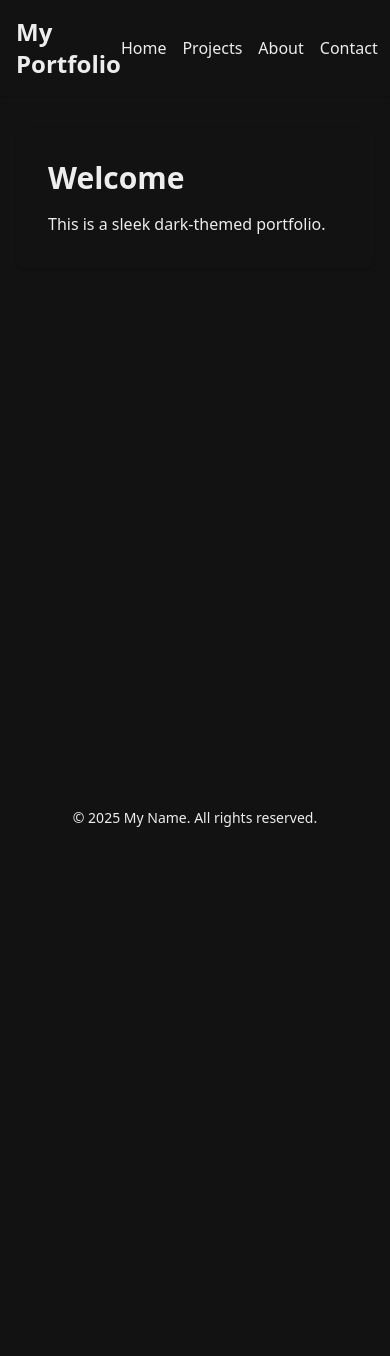
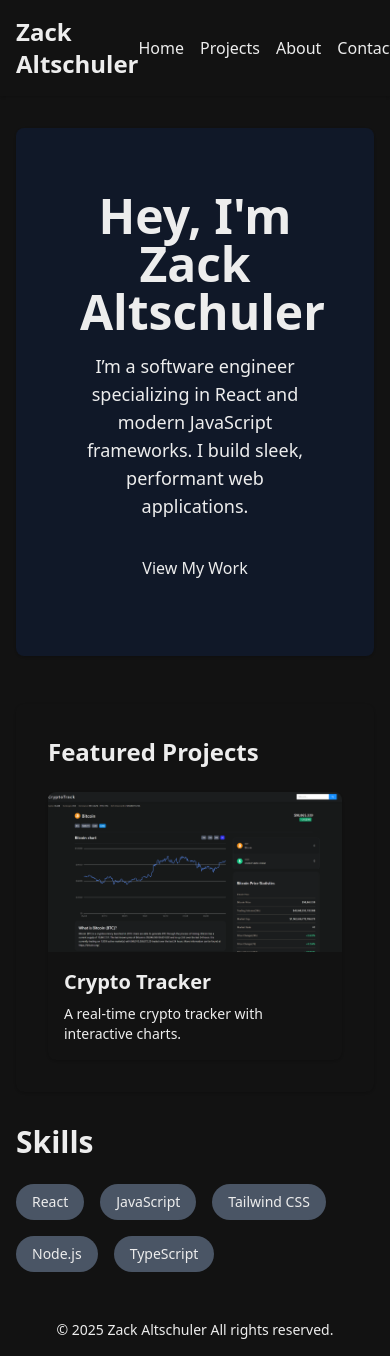
Before and after one commit to Altzack/Portfolio, a React (Vite) app: page / in a window 390 px wide. Before the commit the page ends 844 px from the top, so only its background shows below. Built offline with nearby package versions, Linux system fonts and the light colour scheme; the HTML template or start-up script is replaced by a standard one.

Commit message:
hero section

```diff
--- a/src/components/Footer.jsx
+++ b/src/components/Footer.jsx
@@ -4,7 +4,7 @@ export default function Footer() {
   return (
     <footer className="bg-background text-text text-center py-4">
       <div className="container mx-auto text-sm text-secondary">
-        &copy; {new Date().getFullYear()} My Name. All rights reserved.
+        &copy; {new Date().getFullYear()} Zack Altschuler All rights reserved.
       </div>
     </footer>
   );
--- a/src/components/Header.jsx
+++ b/src/components/Header.jsx
@@ -5,7 +5,7 @@ export default function Header() {
   return (
     <header className="bg-background text-text shadow">
       <div className="container mx-auto px-4 py-4 flex justify-between items-center">
-        <Link to="/" className="text-2xl font-bold">My Portfolio</Link>
+        <Link to="/" className="text-2xl font-bold">Zack Altschuler</Link>
         <nav className="space-x-4">
           <Link to="/" className="text-text hover:text-accent">Home</Link>
           <Link to="/projects" className="text-text hover:text-accent">Projects</Link>
--- a/src/pages/Contact.jsx
+++ b/src/pages/Contact.jsx
@@ -1,44 +1,16 @@
-import React, { useState } from 'react';
+import React from 'react';
 
 export default function Contact() {
-  const [email, setEmail] = useState('');
-  const [message, setMessage] = useState('');
-
-  function handleSubmit(e) {
-    e.preventDefault();
-    alert('Message sent!');
-  }
-
   return (
     <section className="bg-surface p-8 rounded-lg shadow">
       <h2 className="text-2xl font-semibold mb-4">Contact</h2>
-      <form onSubmit={handleSubmit} className="space-y-4">
-        <label className="block">
-          <span className="text-text">Email</span>
-          <input
-            type="email"
-            value={email}
-            onChange={(e) => setEmail(e.target.value)}
-            required
-            className="mt-1 block w-full px-4 py-2 bg-background border border-gray-700 rounded focus:outline-none focus:ring-2 focus:ring-accent"
-          />
-        </label>
-        <label className="block">
-          <span className="text-text">Message</span>
-          <textarea
-            value={message}
-            onChange={(e) => setMessage(e.target.value)}
-            required
-            className="mt-1 block w-full px-4 py-2 bg-background border border-gray-700 rounded focus:outline-none focus:ring-2 focus:ring-accent"
-          />
-        </label>
-        <button
-          type="submit"
-          className="bg-accent text-background px-4 py-2 rounded hover:opacity-90"
-        >
-          Send
-        </button>
-      </form>
+      <p className="text-secondary mb-4">Have a question or want to collaborate? Click below to email me directly:</p>
+      <a
+        href="mailto:altschulerzack@yahoo.com?subject=Contact%20from%20Portfolio"
+        className="inline-block bg-accent text-background px-4 py-2 rounded hover:opacity-90"
+      >
+        Email Me
+      </a>
     </section>
   );
 }
--- a/src/pages/Home.jsx
+++ b/src/pages/Home.jsx
@@ -1,10 +1,75 @@
 import React from 'react';
+import { Link } from 'react-router-dom';
+import cryptoPic from '../assets/crypto.png'
+
+
+
+const projects = [
+  {
+    title: 'Crypto Tracker',
+    description: 'A real-time crypto tracker with interactive charts.',
+    image: cryptoPic,
+    url: 'https://cryptotrack-eight.vercel.app'
+  },
+];
+
 
 export default function Home() {
+
   return (
-    <section className="bg-surface p-8 rounded-lg shadow mb-8">
-      <h1 className="text-3xl font-bold mb-4">Welcome</h1>
-      <p className="text-secondary">This is a sleek dark-themed portfolio.</p>
+    <>
+      {/* Hero Section */}
+      <section className="bg-gray-900 p-16 rounded-lg shadow mb-12 text-center">
+        <h1 className="text-5xl font-bold text-text mb-4">Hey, I'm Zack Altschuler</h1>
+        <p className="text-secondary text-lg mb-6">
+          I’m a software engineer specializing in React and modern JavaScript frameworks. I build sleek, performant web applications.
+        </p>
+        <Link
+          to="/projects"
+          className="inline-block bg-accent text-background px-6 py-3 rounded-full text-md font-medium hover:opacity-90 transition"
+        >
+          View My Work
+        </Link>
+      </section>
+
+      {/* Featured Projects */}
+      <section className="bg-surface p-8 rounded-lg shadow mb-8">
+      <h2 className="text-2xl font-semibold mb-6">Featured Projects</h2>
+      <div className="grid grid-cols-1 sm:grid-cols-2 lg:grid-cols-3 gap-6">
+        {projects.map((p) => (
+          <a
+            key={p.title}
+            href={p.url}
+            className="block bg-background rounded-lg overflow-hidden shadow hover:shadow-lg transition"
+          >
+            <img
+              src={p.image}
+              alt={p.title}
+              className="w-full h-40 object-cover"
+            />
+            <div className="p-4">
+              <h3 className="text-xl font-bold text-text mb-2">{p.title}</h3>
+              <p className="text-secondary text-sm">{p.description}</p>
+            </div>
+          </a>
+        ))}
+      </div>
     </section>
+
+      {/* Skills Section */}
+      <section>
+        <h2 className="text-3xl font-semibold text-text mb-6">Skills</h2>
+        <div className="flex flex-wrap gap-4">
+          {['React', 'JavaScript', 'Tailwind CSS', 'Node.js', 'TypeScript'].map((skill) => (
+            <span
+              key={skill}
+              className="bg-gray-600 px-4 py-2 rounded-full text-secondary text-sm"
+            >
+              {skill}
+            </span>
+          ))}
+        </div>
+      </section>
+    </>
   );
 }
--- a/src/pages/Projects.jsx
+++ b/src/pages/Projects.jsx
@@ -1,29 +1,11 @@
 import React from 'react';
-
+import cryptoPic from '../assets/crypto.png'
 const projects = [
   {
-    title: 'Aurora Dashboard',
-    description: 'A real-time data visualization dashboard with interactive charts.',
-    image: 'https://via.placeholder.com/400x200.png?text=Aurora+Dashboard',
-    url: '#',
-  },
-  {
-    title: 'Echo Chat App',
-    description: 'A sleek chat application featuring live messaging and themes.',
-    image: 'https://via.placeholder.com/400x200.png?text=Echo+Chat+App',
-    url: '#',
-  },
-  {
-    title: 'Nova Blog',
-    description: 'A markdown-powered blog platform with syntax highlighting.',
-    image: 'https://via.placeholder.com/400x200.png?text=Nova+Blog',
-    url: '#',
-  },
-  {
-    title: 'Luma E-commerce',
-    description: 'A modern online store with smooth animations and cart flow.',
-    image: 'https://via.placeholder.com/400x200.png?text=Luma+E-commerce',
-    url: '#',
+    title: 'Crypto Tracker',
+    description: 'A real-time crypto tracker with interactive charts.',
+    image: cryptoPic,
+    url: 'https://cryptotrack-eight.vercel.app'
   },
 ];
 
```
Also changed, not shown: src/assets/crypto.png (added).
